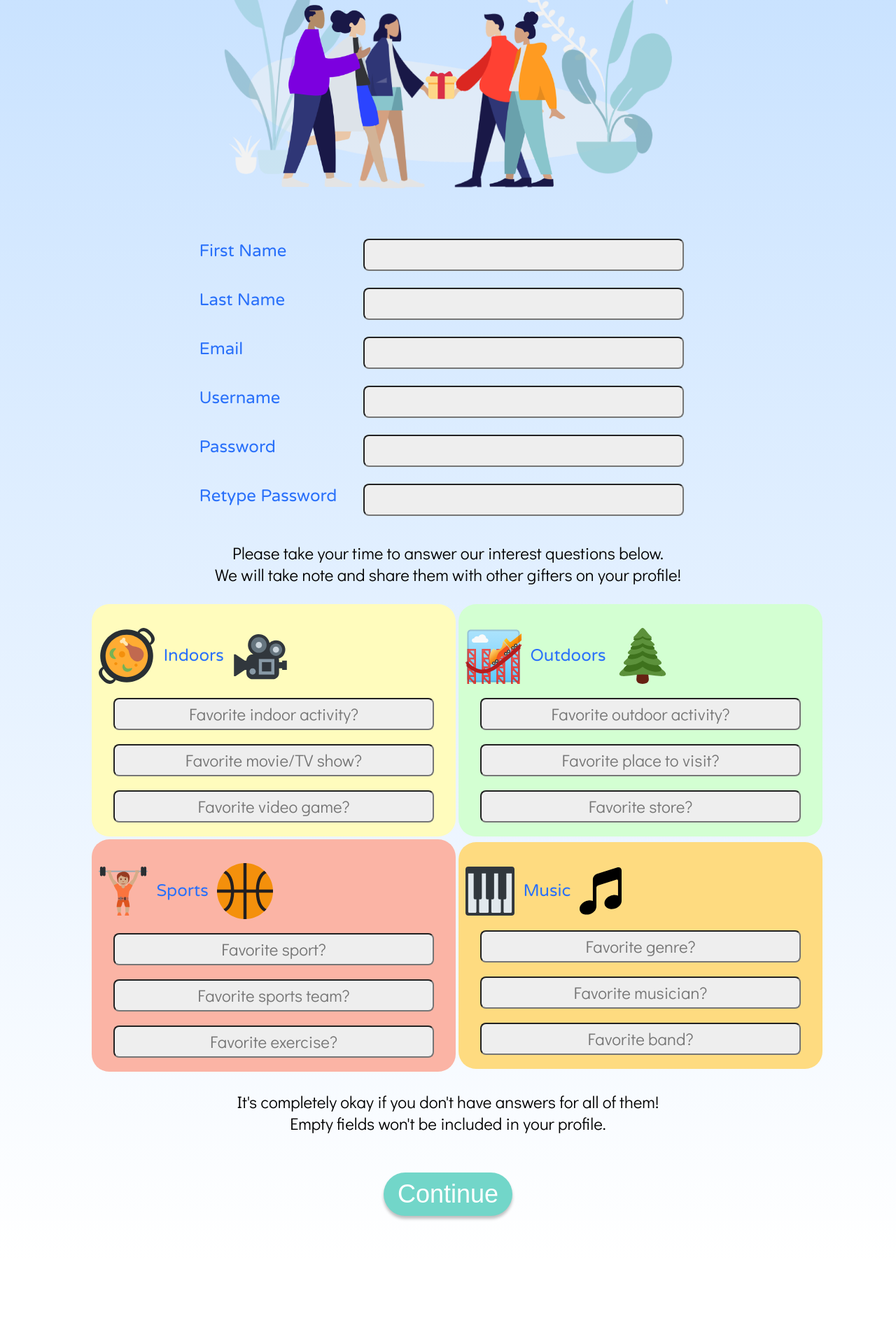
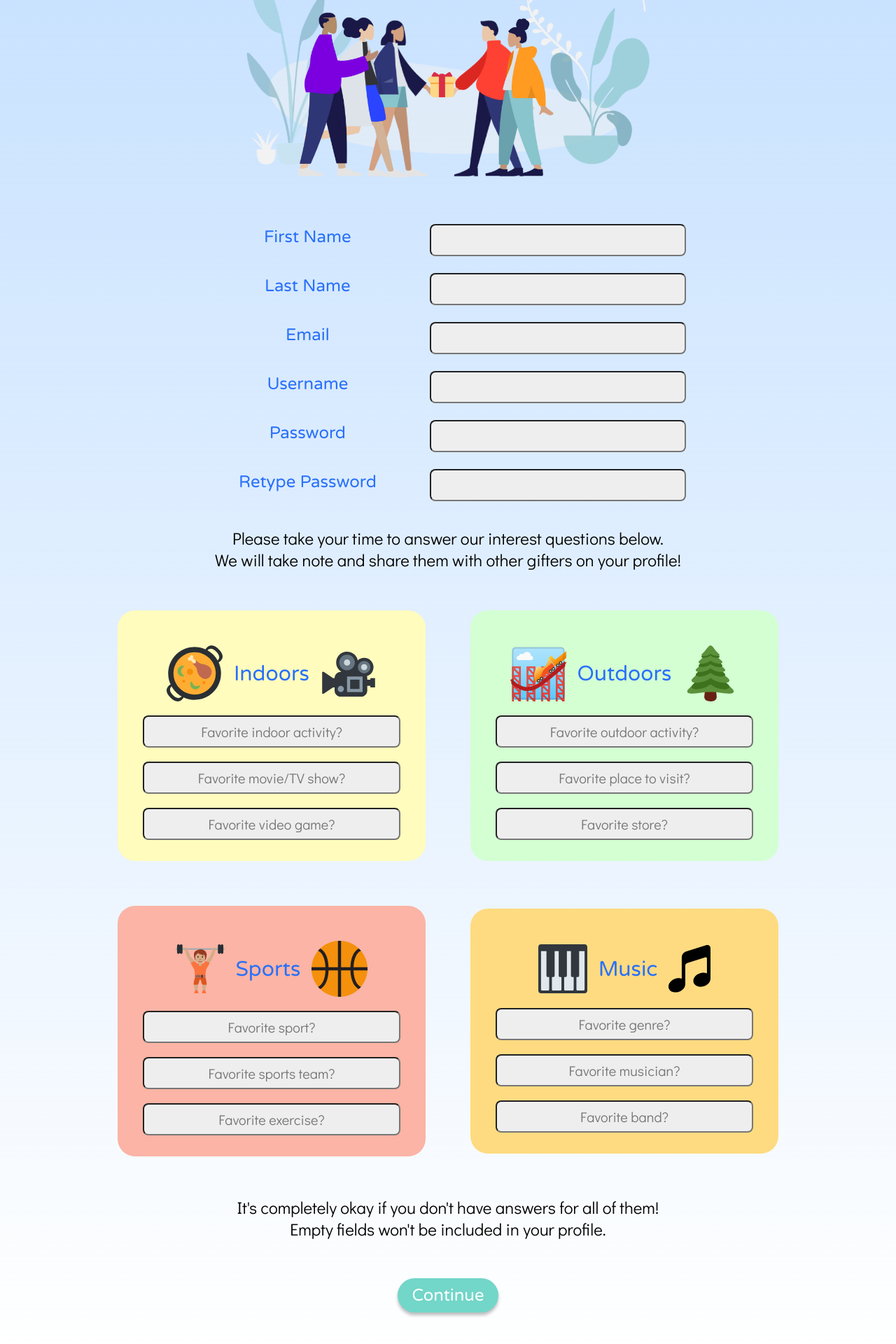
Before and after one commit to venuswku/perfect-gift, a React (Create React App) app: page /create_account in a window 1280 px wide. Shown: the part 292-2212 px from the top of the page at 70% size. Before the commit the page ends 2093 px from the top, so only its background shows below. Built offline with nearby package versions, Linux system fonts and the light colour scheme.

Commit message:
reposition questionnaire's post-it notes

```diff
--- a/src/pages/Create_Account/Create_Account.css
+++ b/src/pages/Create_Account/Create_Account.css
@@ -17,8 +17,8 @@
 }
 
 .createAccountPic {
-  margin-top: -5%;
-  width: 50%;
+  margin-top: -3%;
+  width: 45%;
 }
 
 .userForm {
@@ -40,14 +40,15 @@
   color: rgba(41, 112, 250, 1);
   margin-bottom: 10px;
   display: flex;
+  justify-content: center;
   align-items: center;
 }
 
 .caTextbox {
-  font-size: 24px;
+  font-size: 20px;
   font-family: 'Didact Gothic';
   height: 40px;
-  width: 450px;
+  width: 90%;
   border-radius: 8px;
   margin: 10px 0;
   background-color: #eee;
@@ -65,12 +66,16 @@
   margin: 0 auto;
 }
 
+.interestTopic {
+  font-size: 30px;
+}
+
 .interest {
   position: relative;
-  width: 500px;
-  padding: 10px;
+  width: 400px;
+  padding: 20px;
   border: 1px #dbdbdb;
-  margin: 0;
+  margin: 30px;
   border-radius: 25px;
 }
 
@@ -95,7 +100,8 @@
   box-shadow: 0px 4px 4px rgba(0, 0, 0, 0.25);
   border-radius: 50px;
   color: white;
-  font-size: 36px;
+  font-size: 24px;
+  font-family: 'Varela Round';
   padding: 10px 20px;
   border: none;
   outline: none;
--- a/src/pages/Create_Account/Create_Account.js
+++ b/src/pages/Create_Account/Create_Account.js
@@ -118,7 +118,7 @@ class Create_Account extends Component {
                                 <tr>
                                     <td>
                                         <div className='interest indoors'>
-                                            <p className="blueText"><img src={indoors1Image} alt="food" />&nbsp;&nbsp;Indoors&nbsp;&nbsp;<img src={indoors2Image} alt="camera" /></p>
+                                            <p className="blueText interestTopic"><img src={indoors1Image} alt="food" />&nbsp;&nbsp;Indoors&nbsp;&nbsp;<img src={indoors2Image} alt="camera" /></p>
                                             <input
                                                 type='text'
                                                 onChange={this.changeHandler}
@@ -150,7 +150,7 @@ class Create_Account extends Component {
                                     </td>
                                     <td>
                                         <div className='interest outdoors'>
-                                            <p className="blueText"><img src={outdoors1Image} alt="amusement park" />&nbsp;&nbsp;Outdoors&nbsp;&nbsp;<img src={outdoors2Image} alt="tree" /></p>
+                                            <p className="blueText interestTopic"><img src={outdoors1Image} alt="amusement park" />&nbsp;&nbsp;Outdoors&nbsp;&nbsp;<img src={outdoors2Image} alt="tree" /></p>
                                             <input
                                                 type='text'
                                                 onChange={this.changeHandler}
@@ -184,7 +184,7 @@ class Create_Account extends Component {
                                 <tr>
                                     <td>
                                         <div className='interest sports'>
-                                            <p className="blueText"><img src={sports1Image} alt="weightlifter" />&nbsp;&nbsp;Sports&nbsp;&nbsp;<img src={sports2Image} alt="basketball" /></p>
+                                            <p className="blueText interestTopic"><img src={sports1Image} alt="weightlifter" />&nbsp;&nbsp;Sports&nbsp;&nbsp;<img src={sports2Image} alt="basketball" /></p>
                                             <input
                                                 type='text'
                                                 onChange={this.changeHandler}
@@ -216,7 +216,7 @@ class Create_Account extends Component {
                                     </td>
                                     <td>
                                         <div className='interest music'>
-                                            <p className="blueText"><img src={music1Image} alt="keyboard" />&nbsp;&nbsp;Music&nbsp;&nbsp;<img src={music2Image} alt="music note" /></p>
+                                            <p className="blueText interestTopic"><img src={music1Image} alt="keyboard" />&nbsp;&nbsp;Music&nbsp;&nbsp;<img src={music2Image} alt="music note" /></p>
                                             <input
                                                 type='text'
                                                 onChange={this.changeHandler}
```
Also changed, not shown: src/images/create_account.svg (deleted).
